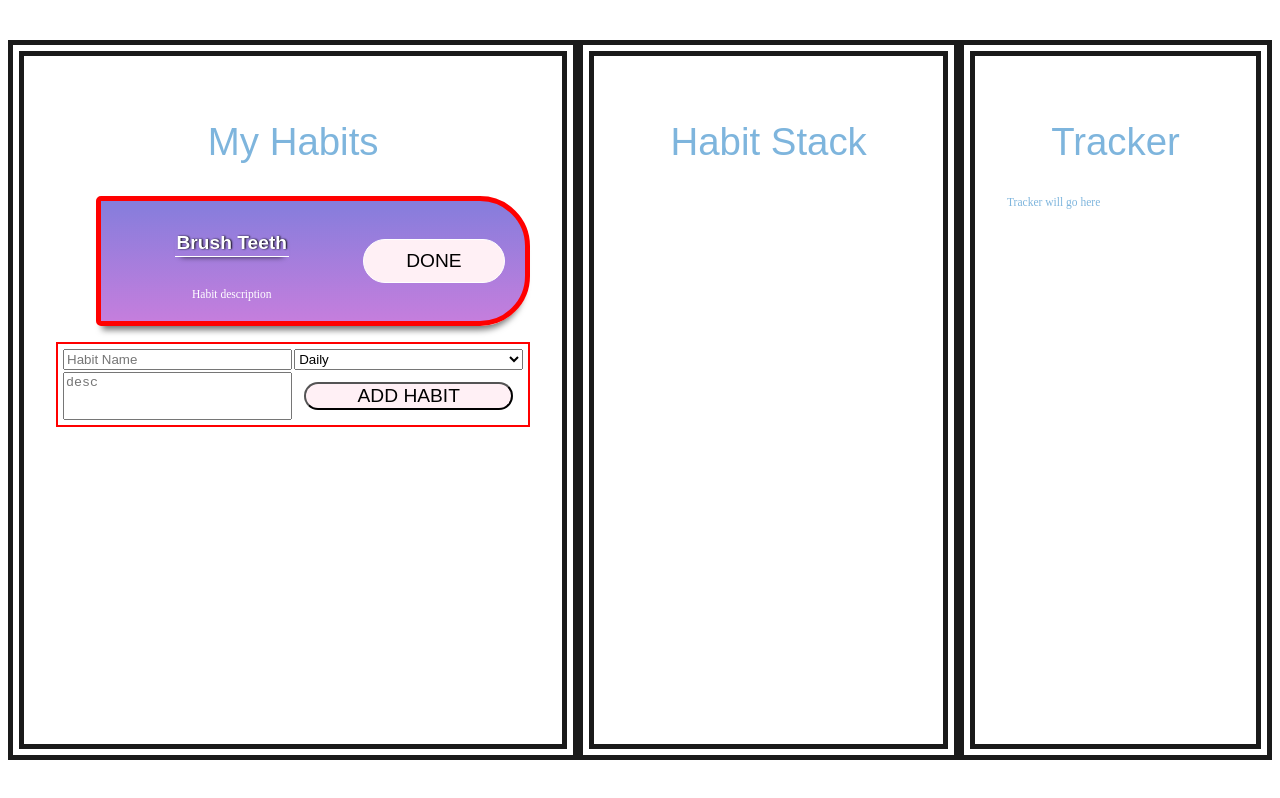
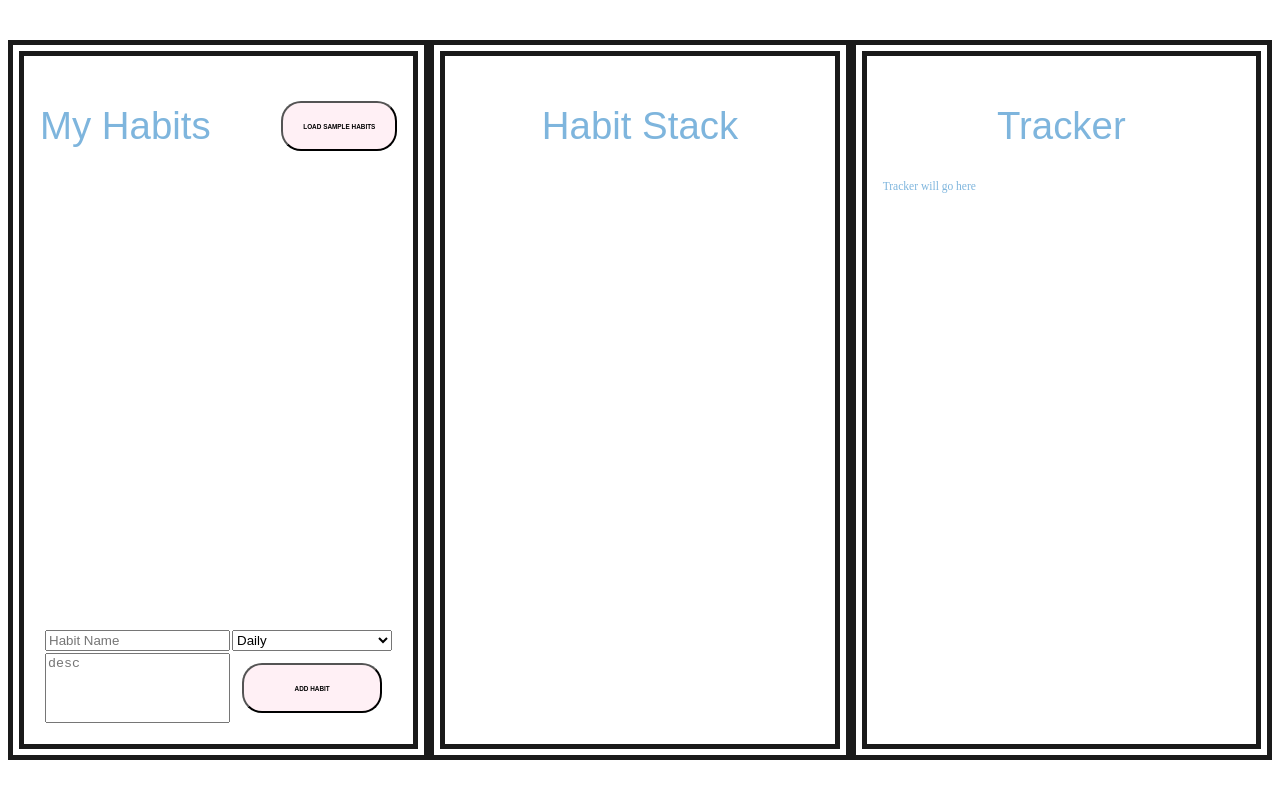
Before and after one commit to MatCre/Habit-Tracker, a React (Create React App) app in the folder habit-tracker/: page / in a window 1280 px wide. Shown: the top 798 px of the page. Built offline with nearby package versions, Linux system fonts and the light colour scheme.

Commit message:
My habit card base done all buttons needed present

```diff
--- a/habit-tracker/src/Sass/Components/_addHabitForm.scss
+++ b/habit-tracker/src/Sass/Components/_addHabitForm.scss
@@ -1,5 +1,4 @@
 .habit-form-edit {
-    border: 2px solid red;
     display: grid;
     grid-template-columns: 1fr 1fr;
     gap: 2px;
--- a/habit-tracker/src/Sass/Components/_habitCard.scss
+++ b/habit-tracker/src/Sass/Components/_habitCard.scss
@@ -4,32 +4,29 @@ $border: 1px solid white;
 
 .habit-wrapper{
     // @include box($boxStyle1...);
-    border: 5px solid red;
     padding: 10px;
     border-radius: 5px 50px 50px 5px;
-    display: flex;
+    display: grid;
+    grid-template-columns: 1fr 1fr;
+    grid-template-rows: 1fr 1fr;
+    margin-bottom: 6px;
     align-items: center;
+    justify-content: center;
     box-shadow: $boxShadow1;
     background: linear-gradient($primaryColor1, $secondaryColor1);
+    overflow: hidden;
 
 }
 
-.habit-name-desc-wrap {
-    flex: 2;
-    display: flex;
-    flex-direction: column;
-    align-items: center;
-}
-
 .habit-name {
-    flex: 2;
+    margin: 0;
     border-bottom: $border;
     padding: 2px;
     box-shadow: 0 5px 6px -6px black;
 }
 
 .habit-desc {
-    flex: 1;
+    grid-row: 2  / span 1;
     color: white;
 }
 // .habit-image {
@@ -45,8 +42,8 @@ $border: 1px solid white;
 //     box-shadow: 0 0 8px -2px whitesmoke;
 // }
 .habit-done {
-    flex: 1;
+    justify-self: center;
+    grid-row: span 2;
     padding: 10px;
-    margin: 10px;
-    border: $border;
+    border: none;
 }
--- a/habit-tracker/src/Sass/Components/_header.scss
+++ b/habit-tracker/src/Sass/Components/_header.scss
@@ -1,3 +1,6 @@
 .top {
-    max-width: 500px;
+    width: 100%;
+    display: flex;
+    justify-content: space-between;
+    align-items: center;
 }
--- a/habit-tracker/src/Sass/_elements.scss
+++ b/habit-tracker/src/Sass/_elements.scss
@@ -7,6 +7,9 @@ html {
     }
 }
 
+*, *:before, *:after {
+    box-sizing: inherit;
+  }
 h2,
 h3,
 h4,
@@ -38,11 +41,14 @@ p {
 
 button {
     text-transform: uppercase;
-    font-weight: 400;
-    font-size: 1.5vw;
+    max-width: 300px;
+    max-height: 50px;
+    font-weight: 600;
+    font-size: 0.5vw;
+    padding: 20px;
     background: lavenderblush;
     outline-color: transparent;
-    border-radius: 3vw;
+    border-radius: 20px;
     &:focus {
         outline-style: none;
     }
--- a/habit-tracker/src/Sass/_variables.scss
+++ b/habit-tracker/src/Sass/_variables.scss
@@ -10,4 +10,4 @@ $boxShadow1: 0 10px 6px -6px #777;
 $boxShadow2: 0 10px 4px 6px #777;
 
 //First Box style with set wight height and background color
-$boxStyle1: 28vw, 14vh, $primaryColor1;
+$boxStyle1: 12, 5vh, $primaryColor1;
--- a/habit-tracker/src/Sass/app.scss
+++ b/habit-tracker/src/Sass/app.scss
@@ -2,29 +2,31 @@
 @import "./elements";
 @import "./Components/listtemplate";
 
-*, *:before, *:after {
-    box-sizing: inherit;
-  }
-
 .habit-tracker {
-    display: flex;
-    height: 90vh;
+    display: grid;
+    grid-template-columns: 1fr 1fr 1fr;
+    max-height: 90vh;
     max-width: 2000px;
     margin: 0 auto;
     margin-top : 5vh;
 }
 
 .habit-tracker > * {
-    flex: 1 2 auto;
-    padding: 2rem;
+    padding: 1rem;
     border: 1rem double lighten(black,10%);
 }
 
 .habits {
-    height: 90vh;
-    max-width: 600px;
+    display: flex;
+    align-items: center;
+    flex-direction: column;
+    justify-content: space-between;
 }
 
+.habit-list {
+    overflow: scroll;
+    max-height: 50vh;
+}
 
 header.top {
     text-align: center;
--- a/habit-tracker/src/components/App.js
+++ b/habit-tracker/src/components/App.js
@@ -4,24 +4,32 @@ import AddHabitForm from './AddHabitForm';
 import Header from './Header';
 import HabitStack from './HabitStack';
 import Tracker from './Tracker';
+import sampleHabits from '../sampleHabits';
 import '../Sass/app.scss';
 
 
-const state = {
-    habits: {},
-}
+class App extends React.Component {
 
-{/* <HabitCard/> */}
+    state = {
+        habits: {},
+    }
 
-class App extends React.Component {
+    loadSampleHabits = () => {
+        console.log('loading sample habits')
+        this.setState({habits: sampleHabits})
+    };
 
     render() {
         return (
             <div className="habit-tracker">
                 <div className="habits">
-                    <Header />
+                    <Header loadSampleHabits={this.loadSampleHabits}/>
                     <ul className="habit-list">
-                        <HabitCard />
+                      {Object.keys(this.state.habits).map(key =>
+                        <HabitCard
+                        key={key}
+                        details={this.state.habits[key]}
+                        />)}
                     </ul>
                     <AddHabitForm />
                 </div>
--- a/habit-tracker/src/components/HabitCard.js
+++ b/habit-tracker/src/components/HabitCard.js
@@ -1,16 +1,18 @@
 import React from 'react';
 import '../Sass/Components/_habitCard.scss';
-import Toothbrush from '../images/tempDeleteLater/toothbrush.png';
 
 class HabitCard extends React.Component {
     render() {
+
+        const {habitName, habitDesc, habitLength, complete} = this.props.details;
+
         return (
             <div className="habit-wrapper">
-                <div className="habit-name-desc-wrap">
-                    <h3 className="habit-name">Brush Teeth</h3>
-                    <p className="habit-desc">Habit description</p>
+                <h3 className="habit-name">{habitName}</h3>
+                <p className="habit-desc">{habitDesc}</p>
+                <div className="habit-done">
+                    <button className="habit-done-btn">Done</button>
                 </div>
-                <button className="habit-done">Done</button>
             </div>
         )
     }
--- a/habit-tracker/src/components/Header.js
+++ b/habit-tracker/src/components/Header.js
@@ -1,10 +1,16 @@
 import React from 'react';
 import '../Sass/Components/_header.scss';
 
-const Header = () => (
-    <header className="top">
-        <h2>My Habits</h2>
-    </header>
-);
+class Header extends React.Component {
+    render() {
+        return (
+            <header className="top">
+                <h2>My Habits</h2>
+                <button onClick={this.props.loadSampleHabits}>Load Sample habits</button>
+            </header>
+
+        )
+    }
+};
 
 export default Header;
--- /dev/null
+++ b/habit-tracker/src/sampleHabits.js
@@ -0,0 +1,37 @@
+//A file containing some sample habits to auto populate the habit list
+
+const habits = {
+    habit1: {
+        habitName: 'Brush Teeth',
+        habitDesc: 'A simple teeth brushing habit',
+        habitLength: 'short',
+        complete: false
+    },
+    habit2: {
+        habitName: 'Floss Teeth',
+        habitDesc: 'A simple flossing habit',
+        habitLength: 'short',
+        complete: false
+    },
+    habit3: {
+        habitName: 'Use Resistance Bands',
+        habitDesc: 'Excericise for ten minutes using resistance bands',
+        habitLength: 'medium',
+        complete: false
+    },
+    habit4: {
+        habitName: 'Lift Weights',
+        habitDesc: 'Excercise by lifting weights',
+        habitLength: 'medium',
+        complete: false
+    },
+    habit5: {
+        habitName: 'Read 1 Chapter',
+        habitDesc: 'Read atleast one chapter of a book',
+        habitLength: 'medium',
+        complete: false
+    },
+
+};
+
+export default habits;
```
